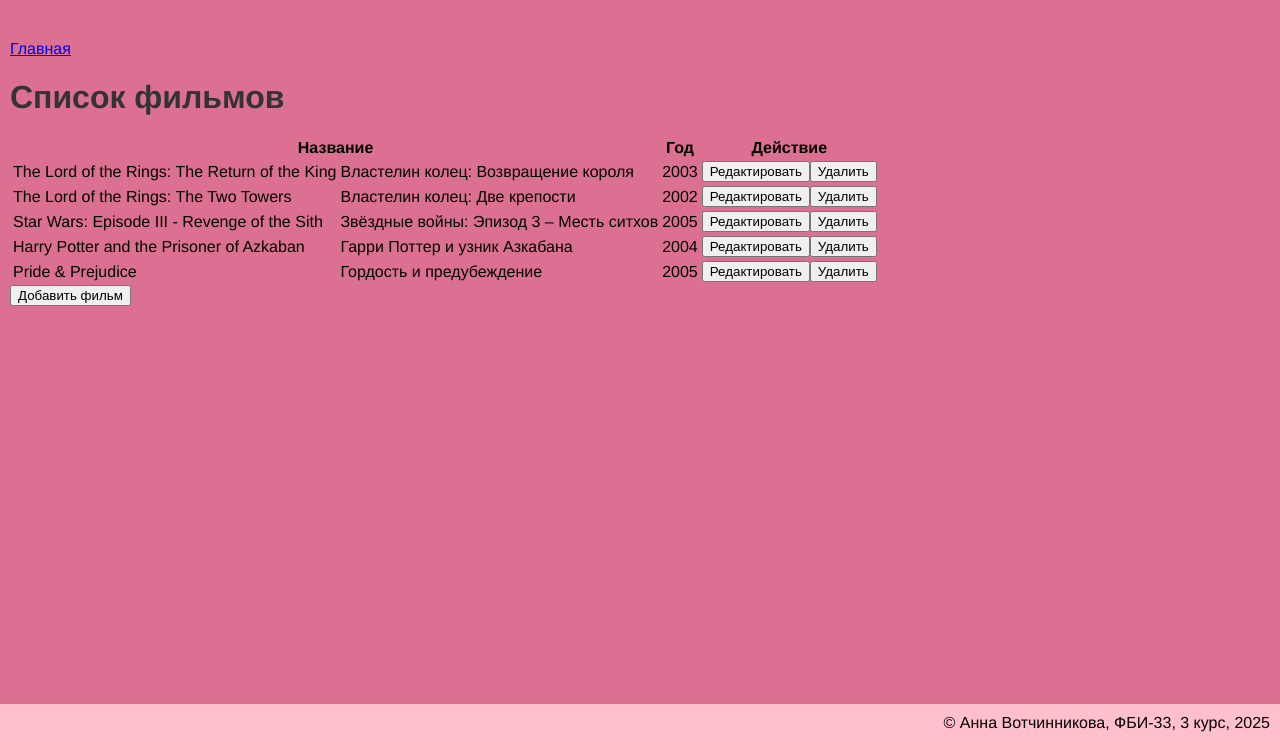
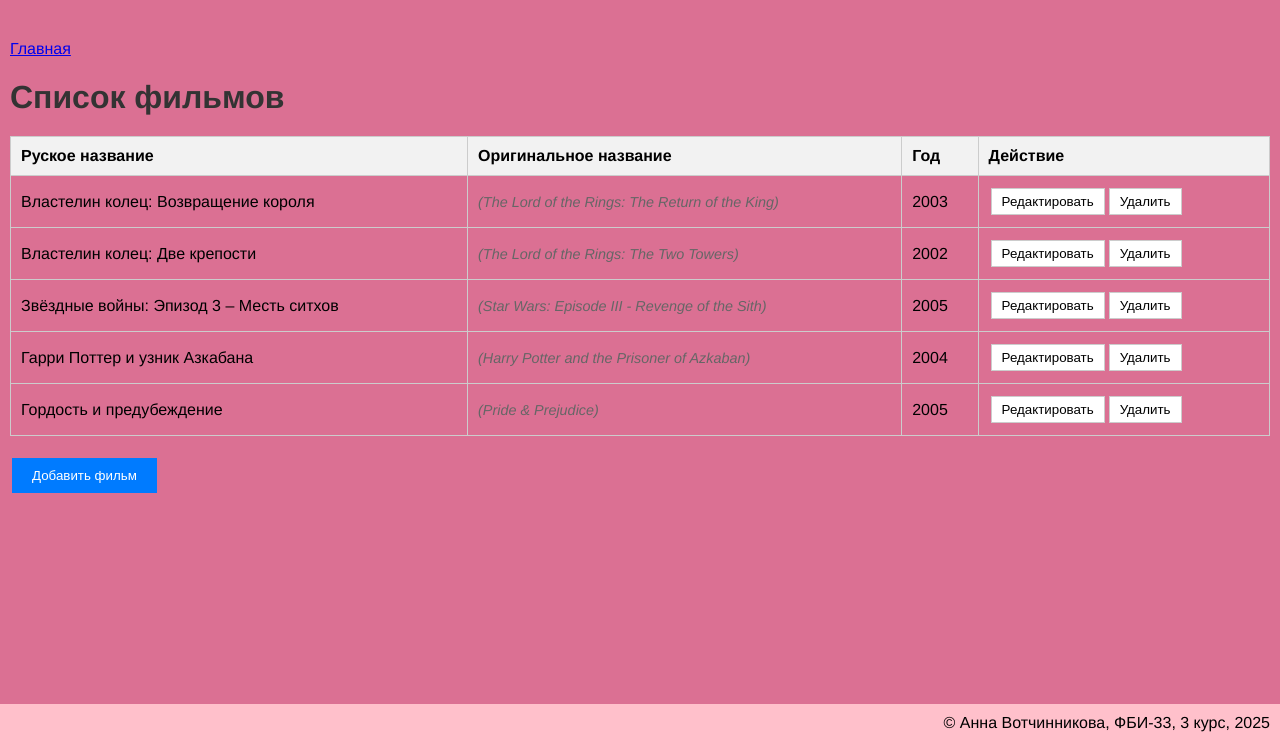
Before and after one commit to ne-anya/web-back-labs, a Flask app: page /lab7/ in a window 1280 px wide. Shown: the part 58-800 px from the top of the page. Run offline with Flask 3, Linux system fonts and the light colour scheme.

Commit message:
Самостоятельное задание

```diff
--- a/lab7.py
+++ b/lab7.py
@@ -111,6 +111,8 @@ def put_film(id):
     film = request.get_json()
     if film['description'] == '':
         return {"description": "Заполните описание"}, 400
+    if 'title' not in film or not film['title'] or film['title'].strip() == '':
+        film['title'] = film['title_ru']
     films[id] = film
     return films[id]
 
@@ -120,6 +122,8 @@ def add_film():
     new_film = request.get_json()
     if new_film.get('description') == '':
         return {"description": "Заполните описание"}, 400
+    if 'title' not in new_film or not new_film['title'] or new_film['title'].strip() == '':
+        new_film['title'] = new_film['title_ru']
     films.append(new_film)
     new_id = len(films) - 1
     return {"id": new_id, "message": "Фильм добавлен", "total_films": len(films)}, 201
--- /dev/null
+++ b/static/lab7/lab7.css
@@ -0,0 +1,41 @@
+    table {
+        width: 100%;
+        border-collapse: collapse;
+        margin: 20px 0;
+    }
+
+    th, td {
+        border: 1px solid #ccc;
+        padding: 10px;
+        text-align: left;
+    }
+
+    th {
+        background-color: #f2f2f2;
+    }
+
+    button {
+        padding: 5px 10px;
+        margin: 2px;
+        border: 1px solid #ccc;
+        background: white;
+        cursor: pointer;
+    }
+
+    div > button {
+        padding: 10px 20px;
+        background: #007bff;
+        color: white;
+        border: none;
+    }
+
+    input, textarea {
+        width: 100%;
+        padding: 5px;
+        margin: 5px 0;
+        border: 1px solid #ccc;
+    }
+
+    textarea {
+        height: 80px;
+    }
--- a/static/lab7/main.js
+++ b/static/lab7/main.js
@@ -10,15 +10,20 @@ function fillFilmList() {
             for(let i = 0; i < films.length; i++) {
                 let tr = document.createElement('tr');
 
+                let tdTitleRus = document.createElement('td');
                 let tdTitle = document.createElement('td');
-                let tdTitleRus = document.createElement('td');
                 let tdYear = document.createElement('td');
                 let tdActions = document.createElement('td');
 
-                tdTitle.innerText = films[i].title == films[i].title_ru ? '' : films[i].title;
                 tdTitleRus.innerText = films[i].title_ru;
+                if (films[i].title && films[i].title !== films[i].title_ru) {
+                    tdTitle.innerHTML = `<i>(${films[i].title})</i>`;
+                    tdTitle.style.color = '#666';
+                    tdTitle.style.fontSize = '0.9em';
+                } else {
+                    tdTitle.innerText = films[i].title_ru;
+                }
                 tdYear.innerText = films[i].year;
-
                 let editButton = document.createElement('button');
                 editButton.innerText = 'Редактировать';
                 editButton.onclick = function() {
@@ -34,8 +39,8 @@ function fillFilmList() {
                 tdActions.append(editButton);
                 tdActions.append(delButton);
 
+                tr.append(tdTitleRus);
                 tr.append(tdTitle);
-                tr.append(tdTitleRus);
                 tr.append(tdYear);
                 tr.append(tdActions);
 
@@ -82,7 +87,7 @@ function addFilm() {
 function sendFilm() {
     const id = document.getElementById('filmId').value;
     const film = {
-        title: document.getElementById('title').value,
+        title: document.getElementById('title').value || '',
         title_ru: document.getElementById('title_ru').value,
         year: document.getElementById('year').value,
         description: document.getElementById('description').value
--- a/templates/lab7/index.html
+++ b/templates/lab7/index.html
@@ -1,6 +1,8 @@
 {% extends "base.html" %}
 
 {% block lab %}Лабораторная работа 7{% endblock %}
+
+{% block style_lab %}<link rel="stylesheet" href="{{ url_for('static', filename='lab7/lab7.css')}}">{% endblock %}
 
 {% block script %}
 <script src="{{url_for('static', filename='lab7/main.js')}}"></script>
@@ -30,7 +32,8 @@
 <table>
     <thead>
         <tr>
-            <th colspan="2">Название</th>
+            <th>Руское название</th>
+            <th>Оригинальное название</th>
             <th>Год</th>
             <th>Действие</th>
         </tr>
```
